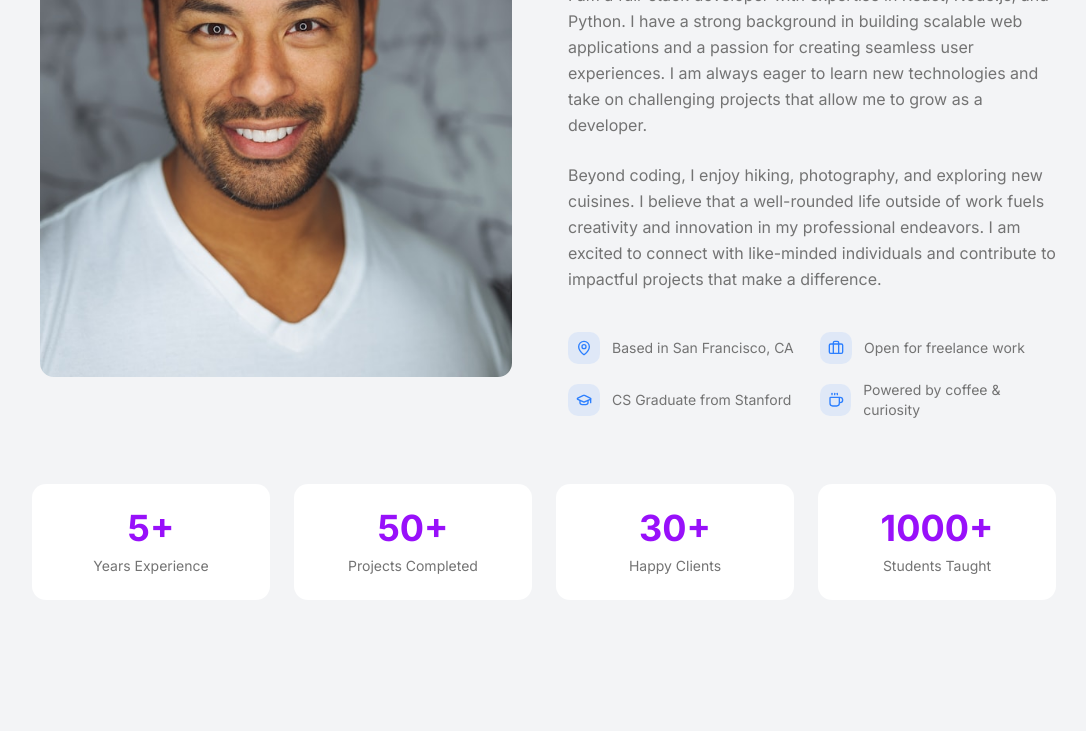
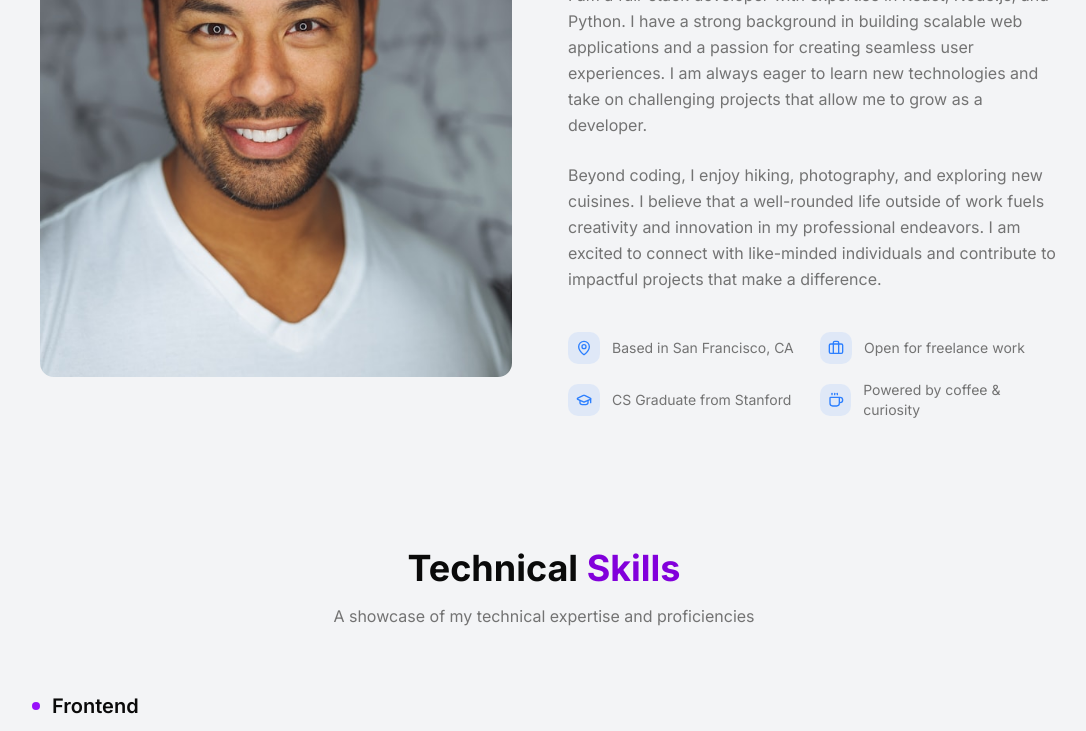
Before and after one commit to abdullah-al-jamil/personal-portfolio, a Next.js app: page / in a window 1280 px wide. Shown: the part 1146-1877 px from the top of the page, without its empty margins (96-1182 px from the left). Built offline with nearby package versions, Linux system fonts and the light colour scheme.

Commit message:
Remove stats from about

```diff
--- a/components/Home/About/About.tsx
+++ b/components/Home/About/About.tsx
@@ -47,7 +47,7 @@ const About = ({ id }: Props) => {
                 </div>
             </div>
         </div>
-        <div className='mt-16 w-[80%] mx-auto'>
+        {/* <div className='mt-16 w-[80%] mx-auto'>
             <div className='grid grid-cols-2 lg:grid-cols-4 gap-6'>
                 {stats.map((stat) => {
                     return (
@@ -63,7 +63,7 @@ const About = ({ id }: Props) => {
                     )
                 })}
             </div>
-        </div>
+        </div> */}
     </div>
   )
 }
```
